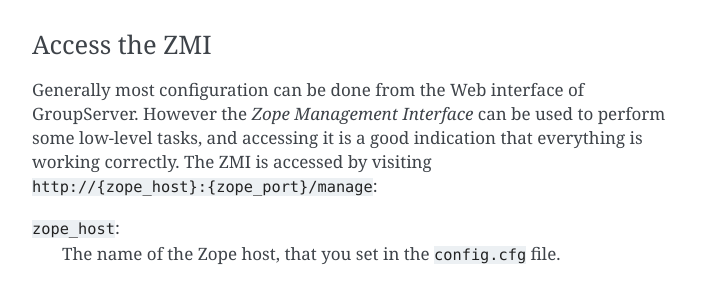
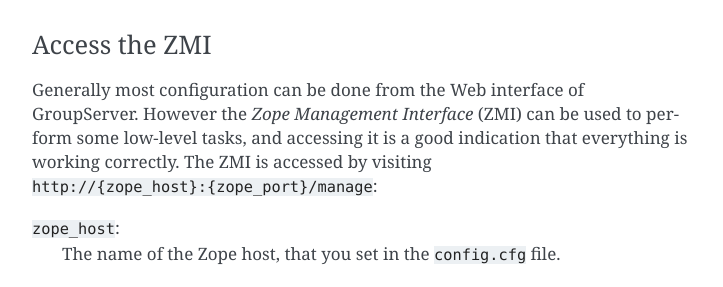
Before and after one commit to groupserver/buildout, a Sphinx documentation site: the page built from docs/groupserver-start.rst, in a window 1280 px wide and 900 px high, scrolled down 730 px. Shown: the part 158-445 px from the top of the window, without its empty margins (388-1111 px from the left). Built offline with Sphinx 7.4.7, drawn with Linux system fonts in a browser that asks for light colours.

Commit message:
Adding more documentation sections to the index.

```diff
--- a/docs/groupserver-install.rst
+++ b/docs/groupserver-install.rst
@@ -112,7 +112,7 @@
 
         127.0.0.1    localhost gstest
 
-#. Save the ``hosts`` file.
+#. Save the :file:`/etc/hosts` file.
 
 .. index::
    pair: Configuration; GroupServer
--- a/docs/groupserver-start.rst
+++ b/docs/groupserver-start.rst
@@ -47,15 +47,17 @@
 This starts the Zope_ instance, which runs GroupServer, in
 *foreground* mode.
 
+.. index:: !ZMI
+
 .. _ZMI Login:
 
 Access the ZMI
 --------------
 
 Generally most configuration can be done from the Web interface
-of GroupServer. However the *Zope Management Interface* can be
-used to perform some low-level tasks, and accessing it is a good
-indication that everything is working correctly. The ZMI is
+of GroupServer. However the *Zope Management Interface* (ZMI) can
+be used to perform some low-level tasks, and accessing it is a
+good indication that everything is working correctly. The ZMI is
 accessed by visiting ``http://{zope_host}:{zope_port}/manage``:
 
 ``zope_host``:
```
